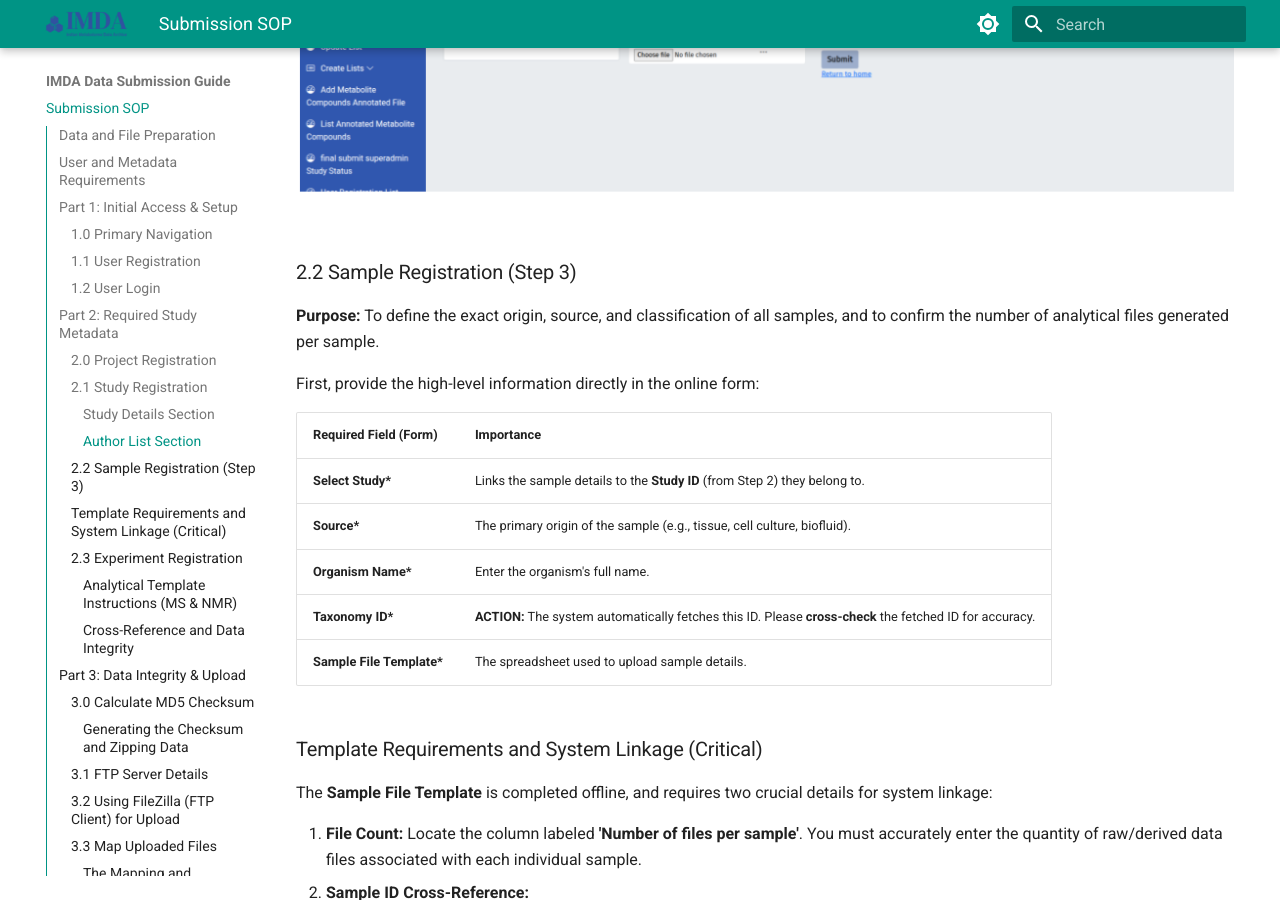
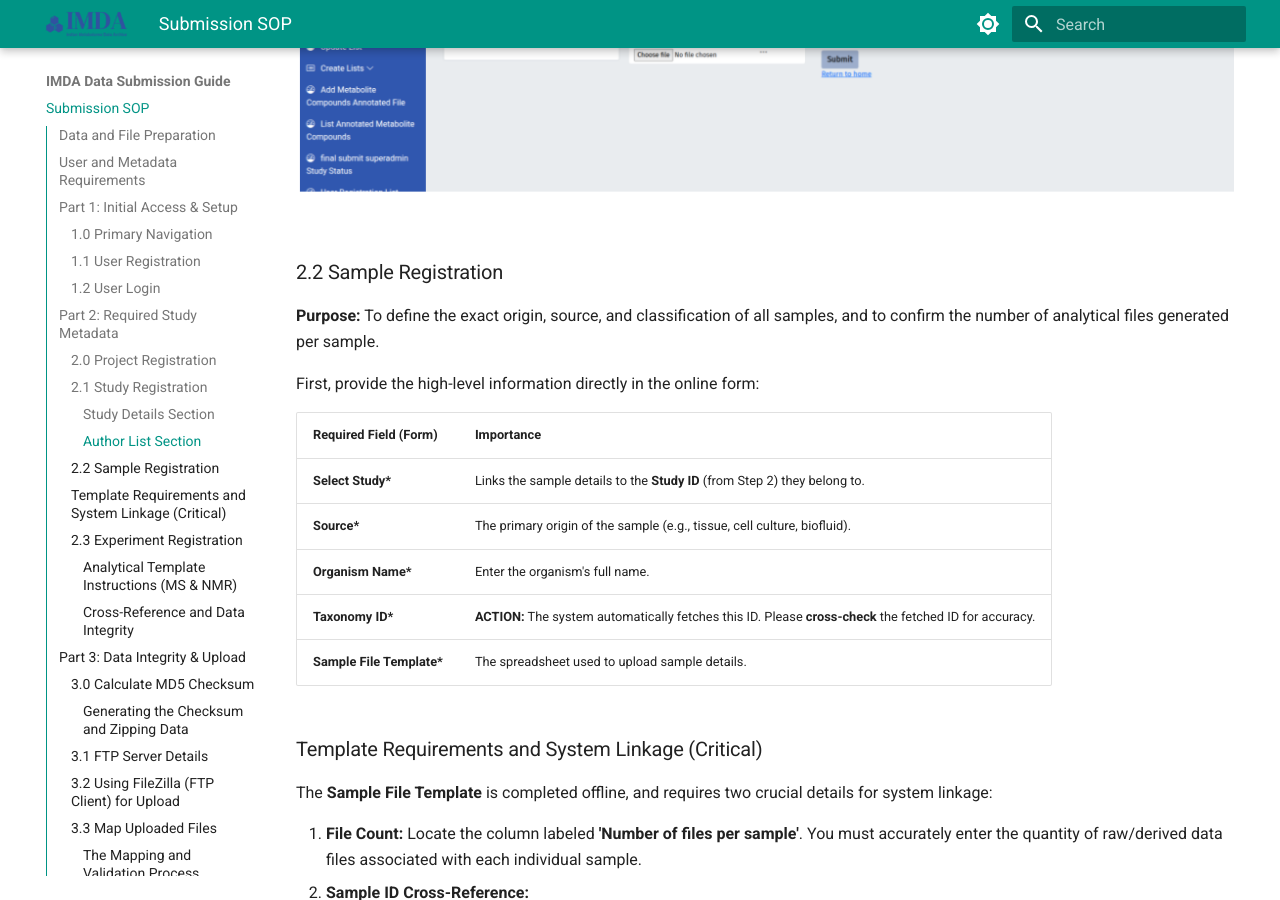
Before and after one commit to IMDAsupport/imda-submission-guide, an MkDocs documentation site: the page built from docs/index.md, in a window 1280 px wide and 900 px high, scrolled down 5472 px. Built offline with MkDocs 1.6.1 and Material for MkDocs 9.7.7, drawn with Linux system fonts in a browser that asks for light colours.

Commit message:
Final cleanup of navigation and image links in SOP content.

```diff
--- a/docs/index.md
+++ b/docs/index.md
@@ -104,7 +104,7 @@ This form is essential for defining the **scientific context** and **experimenta
 
 ![Screenshot of the Study Registration form showing fields for Study Details and Author List.](assets/img/6.png)
 
-### 2.2 Sample Registration (Step 3)
+### 2.2 Sample Registration
 
 **Purpose:** To define the exact origin, source, and classification of all samples, and to confirm the number of analytical files generated per sample.
 
```
Also changed, not shown: site/index.html, site/search/search_index.json.
